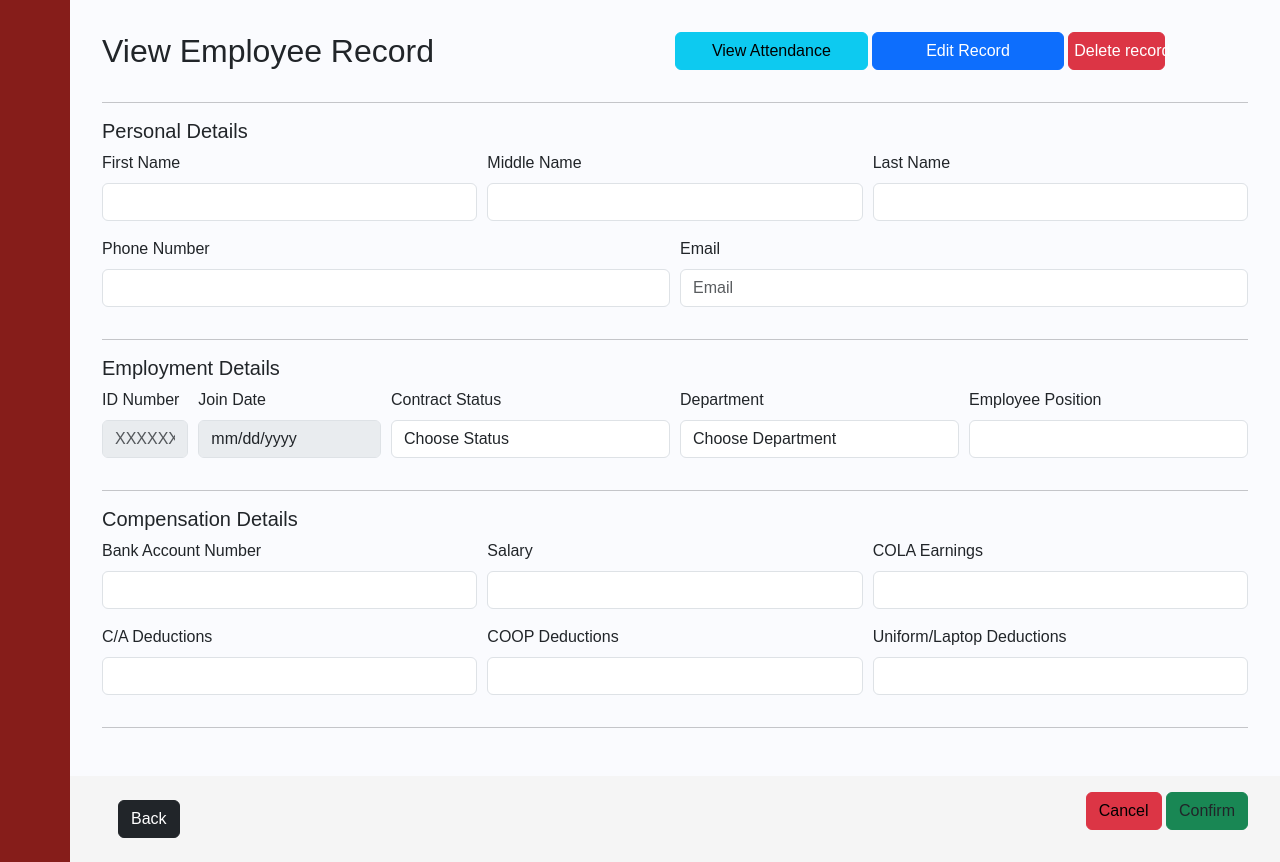
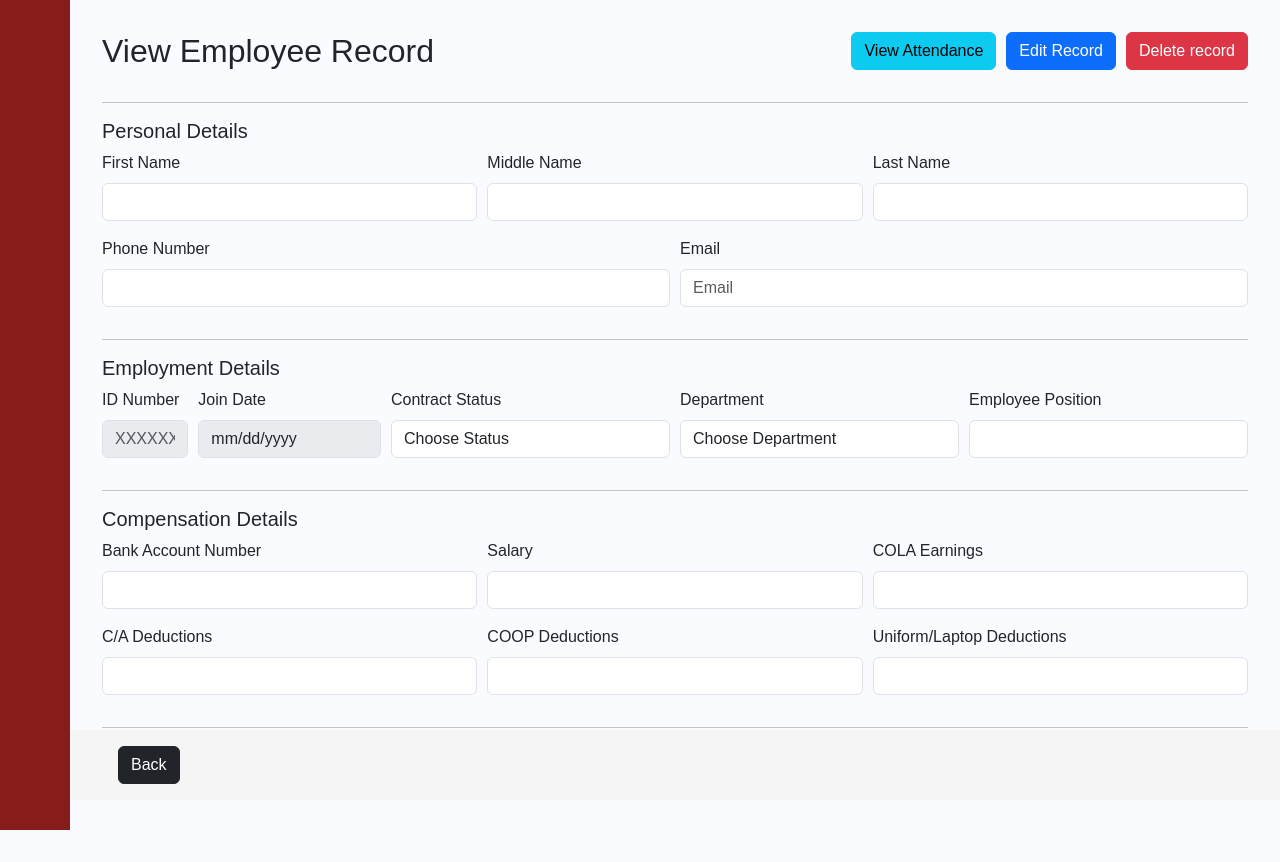
Before and after one commit to Auresan/MSYS42PayRoll, a Django app: a page that uses shpayrollappv2/shpayrollappv2/payrollapp/templates/payrollapp/employee_info.html in a window 1280 px wide. After the commit the page ends 830 px from the top, so only its background shows below. Run offline with Django 4.2, Linux system fonts and the light colour scheme; data comes from the database, SQL or seed files in the repository; both versions use the stored data as it was after the commit; some libraries are stand-ins or nearby versions; some web fonts are replaced.

Commit message:
edited create, info, searchbar frontend

```diff
--- a/shpayrollappv2/shpayrollappv2/payrollapp/static/css/style.css
+++ b/shpayrollappv2/shpayrollappv2/payrollapp/static/css/style.css
@@ -198,6 +198,7 @@
     flex-wrap: nowrap;
     padding: 1rem 1.5rem;
     background-color: #f5f5f5;
+    align-items: center;
 }
 
 .dashboard-navbar form {
@@ -207,7 +208,7 @@
 .dashboard-navbar .navbar-content {
     display: flex;
     flex-grow: 1;
-    min-width: 200px;
+    min-width: 50px;
 }
 
 .dashboard-navbar .main-nav {
@@ -304,6 +305,9 @@
     justify-content: space-between;
     background-color: #f5f5f5;
     padding: 1rem 2rem;
+    position: fixed;
+    bottom: 0;
+    width: 100%;
 }
 
 .action-icons {
@@ -318,7 +322,7 @@
 
     .dashboard-navbar form {
         display: block;
-        max-width: 320px;
+        max-width: 850px;
     }
 
     .nav-search {
@@ -328,11 +332,11 @@
 
     .nav-search .search-query {
         flex: 1 1 auto;
-        width: 1%;
+        width: 250px;
         height: calc(1.5em + .9rem + 2px);
         padding: 0 20px;
         border: none;
-        color: #861D1A;
+        color: #000000;
         font-family: 'Product Sans', sans-serif;
     }
 
@@ -358,7 +362,9 @@
     /* Action Icons */
 
     .action-icons {
-        display: block;
+        display: flex;
+        justify-content: flex-end;
+        gap: 10px;
     }
 
     .action-icons li {
--- a/shpayrollappv2/shpayrollappv2/payrollapp/templates/payrollapp/employee_info.html
+++ b/shpayrollappv2/shpayrollappv2/payrollapp/templates/payrollapp/employee_info.html
@@ -7,9 +7,11 @@
 <div class="content">
     <div class="form-row">
         <h2 class="form-group col-md-6" > View Employee Record </h1>
-        <a class="btn btn-info form-group col-md-2" href="{% url 'employee_attendance' %}"> View Attendance </a>
-        <button class="btn btn-primary form-group col-md-2 mx-1" type="button"> Edit Record</button>
-        <button class="btn btn-danger form-group col-md-1" type="button">Delete record</button>
+        <div class="action-icons col-md-6">
+            <a class="btn btn-info form-group" href="{% url 'employee_attendance' %}"> View Attendance </a>
+            <button class="btn btn-primary form-group" type="button"> Edit Record</button>
+            <button class="btn btn-danger form-group" type="button">Delete record</button>
+        </div>
     </div>
     <hr>
     <form>
@@ -103,6 +105,13 @@
             </div>
         </div>
         <hr>
+        <div>
+            <ul class="action-icons">
+                <li><a class="btn btn-danger" href="{% url 'employee_database' %}" type="button">Cancel</a></li>
+                <li><a class="btn btn-success" type="button">Confirm</a></li>
+            </ul>
+        </div>
+
 
     </form>
 
@@ -113,10 +122,6 @@
         <div class="back-button">
             <a class="btn btn-dark mx-3" href="{% url 'employee_database' %}" type="button">Back</a>
         </div>
-        <ul class="action-icons">
-            <li><a class="btn btn-danger" href="{% url 'employee_database' %}" type="button">Cancel</a></li>
-            <li><a class="btn btn-success" type="button">Confirm</a></li>
-        </ul>
     </div>
 </footer>
 
```
Also changed, not shown: shpayrollappv2/shpayrollappv2/payrollapp/templates/payrollapp/add_employee.html (+8 -7 lines), shpayrollappv2/shpayrollappv2/db.sqlite3.
